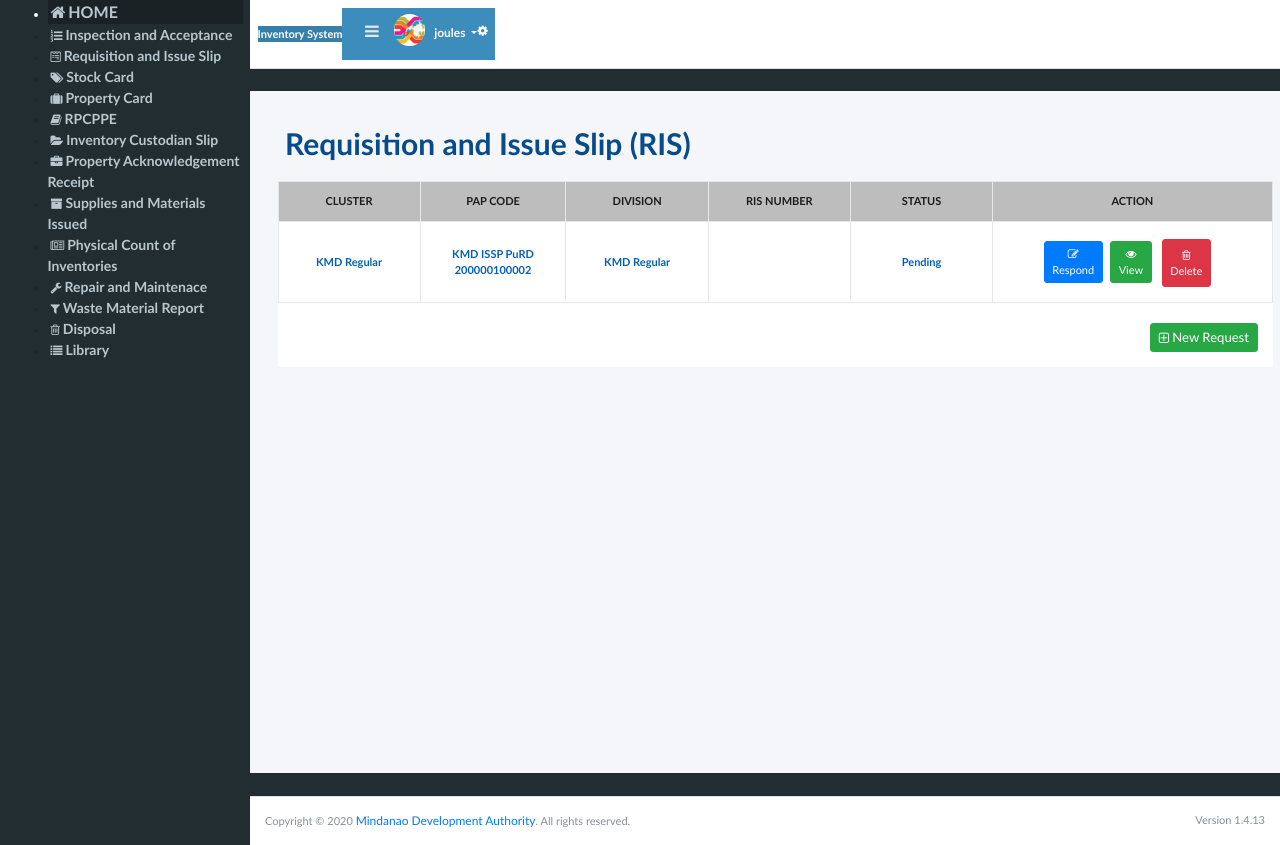
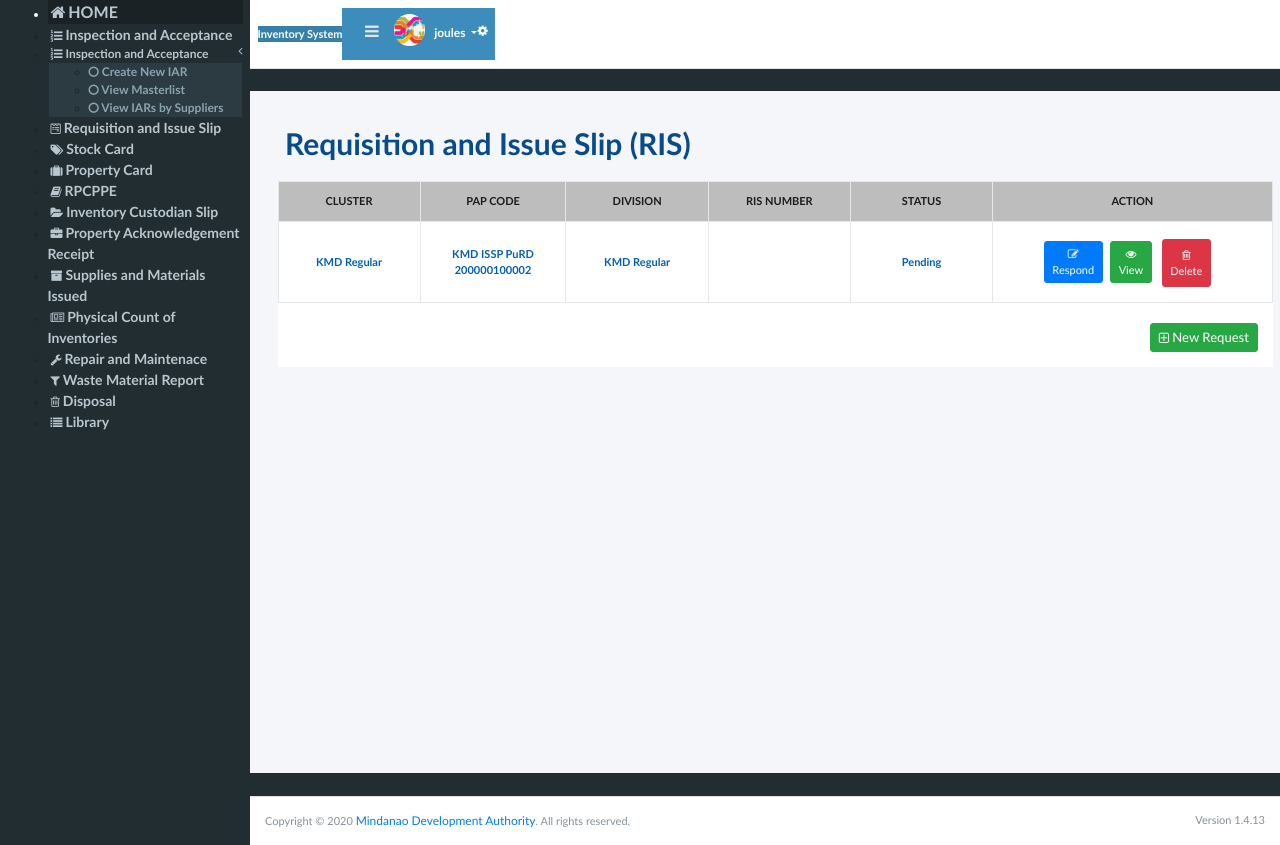
Before and after one commit to camniev/MinDAInventorySystem, a Laravel app: page /request in a window 1280 px wide. Run offline with Laravel 8, Linux system fonts and the light colour scheme; a user stored in the database is signed in; data comes from the database, SQL or seed files in the repository; data that the repository does not hold is empty; style sheets or scripts are compiled from the project's sources; some libraries are stand-ins or nearby versions.

Commit message:
Change IAR submenu items to treeview

```diff
--- a/resources/views/backend/sidebar.blade.php
+++ b/resources/views/backend/sidebar.blade.php
@@ -28,6 +28,18 @@ body {
             <span style="font-size: 14px;"> Inspection and Acceptance</span>
           </a>
         </li>
+
+        <li class="treeview sidebar-menu">
+          <a href="#">
+            <i class="fa fa-list-ol"></i> <span>Inspection and Acceptance</span> <i class="fa fa-angle-left pull-right"></i>
+          </a>
+          <ul class="treeview-menu">
+            <li><a href="index.html"><i class="fa fa-circle-o"></i> Create New IAR</a></li>
+            <li><a href="#"><i class="fa fa-circle-o"></i> View Masterlist</a></li>
+            <li><a href="#"><i class="fa fa-circle-o"></i> View IARs by Suppliers</a></li>
+          </ul>
+        </li>
+
         <li class="sidebar-menu">
           <a href="{{ url('/request') }}">
             <i class="fa fa-wpforms" aria-hidden="true"></i>
--- a/resources/views/layouts/master.blade.php
+++ b/resources/views/layouts/master.blade.php
@@ -27,6 +27,8 @@
     <link rel="stylesheet"
         href="https://fonts.googleapis.com/css?family=Source+Sans+Pro:300,400,600,700,300italic,400italic,600italic">
 
+    <link rel="preconnect" href="https://fonts.googleapis.com"><link rel="preconnect" href="https://fonts.gstatic.com" crossorigin><link href="https://fonts.googleapis.com/css2?family=Poppins:wght@200;300;400;500;600;700;800;900&display=swap" rel="stylesheet">
+
     <link rel="stylesheet" href="https://cdnjs.cloudflare.com/ajax/libs/font-awesome/4.7.0/css/font-awesome.min.css">
 
     <style type="text/css">
@@ -47,7 +49,6 @@
     <script src="{{ asset('js/lightbox.js') }}" defer></script>
 
      <style type="text/css">
-
        body
        {
           font-family: 'Calibri';
```
Also changed, not shown: resources/views/auth/login.blade.php (+6 -3 lines), 2 other files.
